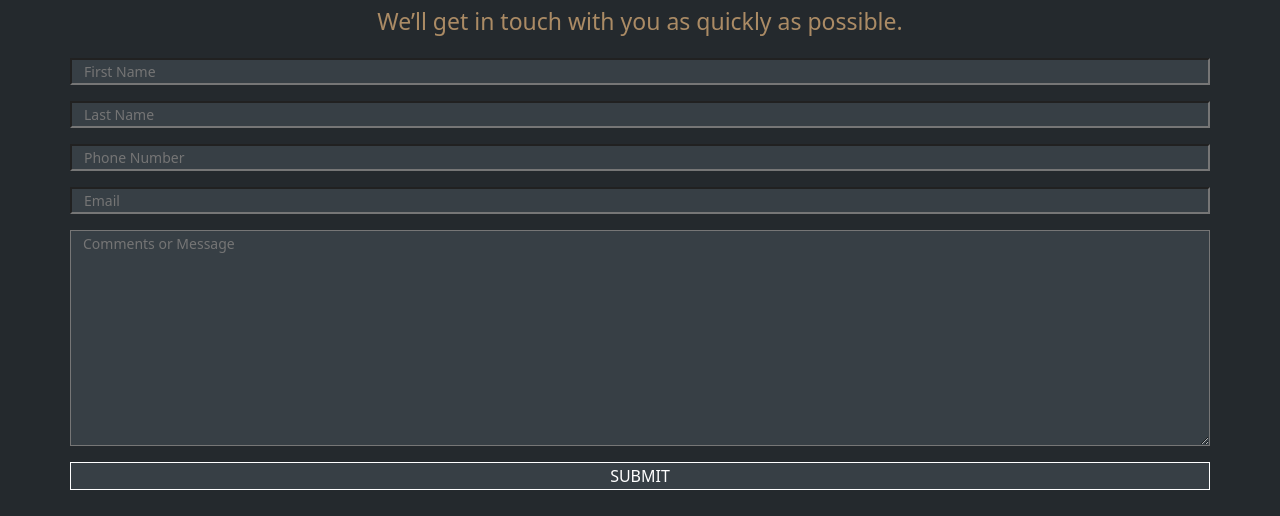
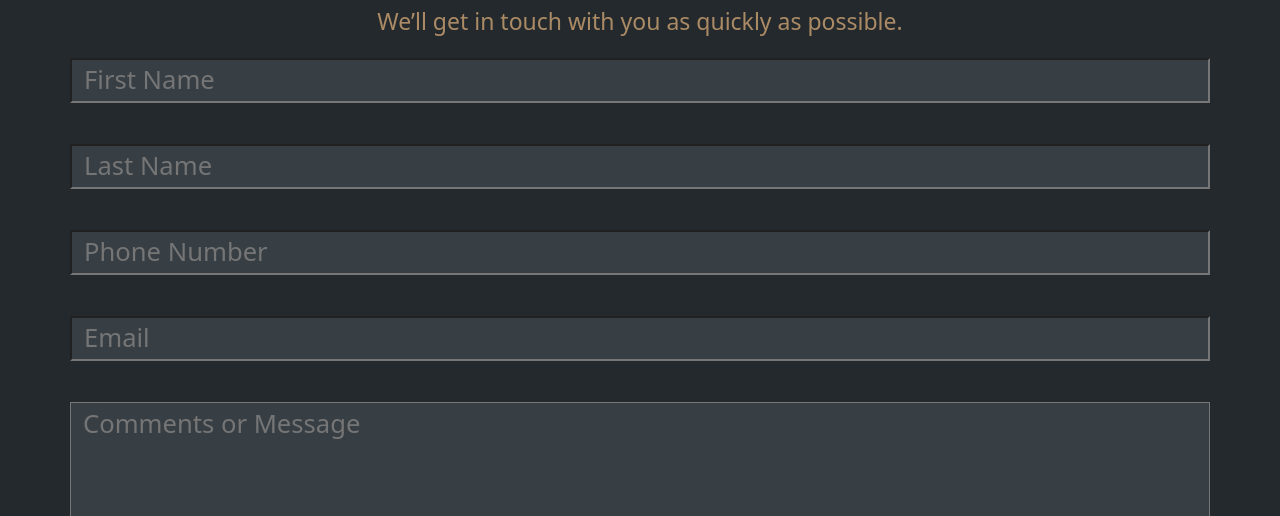
Before and after one commit to bHabawel/Responsive-Web-Design, a plain HTML site: page contact-us/contact-us.html in a window 1280 px wide. Shown: the part 158-674 px from the top of the page. Drawn offline with nearby package versions, Linux system fonts and the light colour scheme.

Commit message:
adjusted font size of form

```diff
--- a/contact-us/contact-us.css
+++ b/contact-us/contact-us.css
@@ -29,6 +29,9 @@ body{
 
 .form-text{
     background-color: #373F45;
+    margin-bottom: 1em;
+    color: white;
+    font-size: 2vw;
 }
 
 .form-btn{
```
